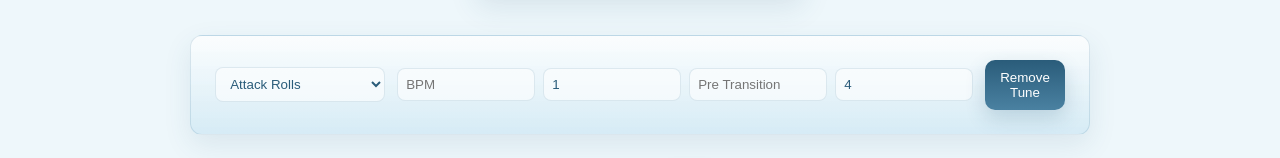
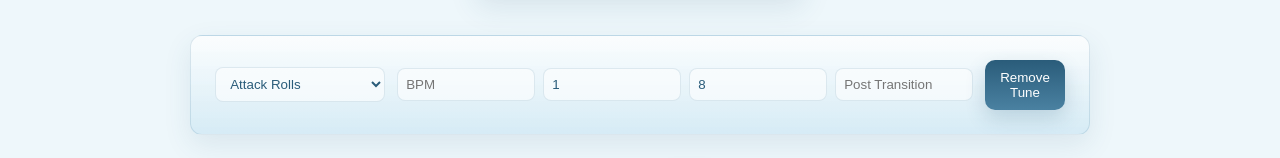
Before and after one commit to ChristianHirschey/Pipe-Band-Metronome, a React (Create React App) app: page / in a window 1280 px wide. Shown: the part 263-421 px from the top of the page. Built offline with nearby package versions, Linux system fonts and the light colour scheme.

Commit message:
optimized metronome playback

```diff
--- a/src/Home.jsx
+++ b/src/Home.jsx
@@ -28,7 +28,7 @@ class Home extends Component {
   constructor(props) {
     super(props);
     this.state = {
-      dropdowns: [{ id: 1, timeSignature: 'rolls', bpm: null, parts: 1, preTransition: 0, postTransition: 4 }],
+      dropdowns: [{ id: 1, timeSignature: 'rolls', bpm: null, parts: 1, preTransition: 8, postTransition: 0 }],
       currentBeat: 0,
       beatsToDisplay: 0,
       currentTuneLabel: '',
--- a/src/MetronomeLogic.jsx
+++ b/src/MetronomeLogic.jsx
@@ -1,14 +1,14 @@
 import { useEffect, useRef } from 'react';
 import usePlaySound from './playsound';
 
-const waitForBeat = (beatDuration, isCancelled) => new Promise(resolve => {
+const waitForBeat = (beatDuration, cancelledRef) => new Promise(resolve => {
     const timeoutId = setTimeout(() => {
         clearInterval(pollId);
         resolve();
     }, beatDuration);
 
     const pollId = setInterval(() => {
-        if (isCancelled()) {
+        if (cancelledRef.current) {
             clearTimeout(timeoutId);
             clearInterval(pollId);
             resolve();
```
